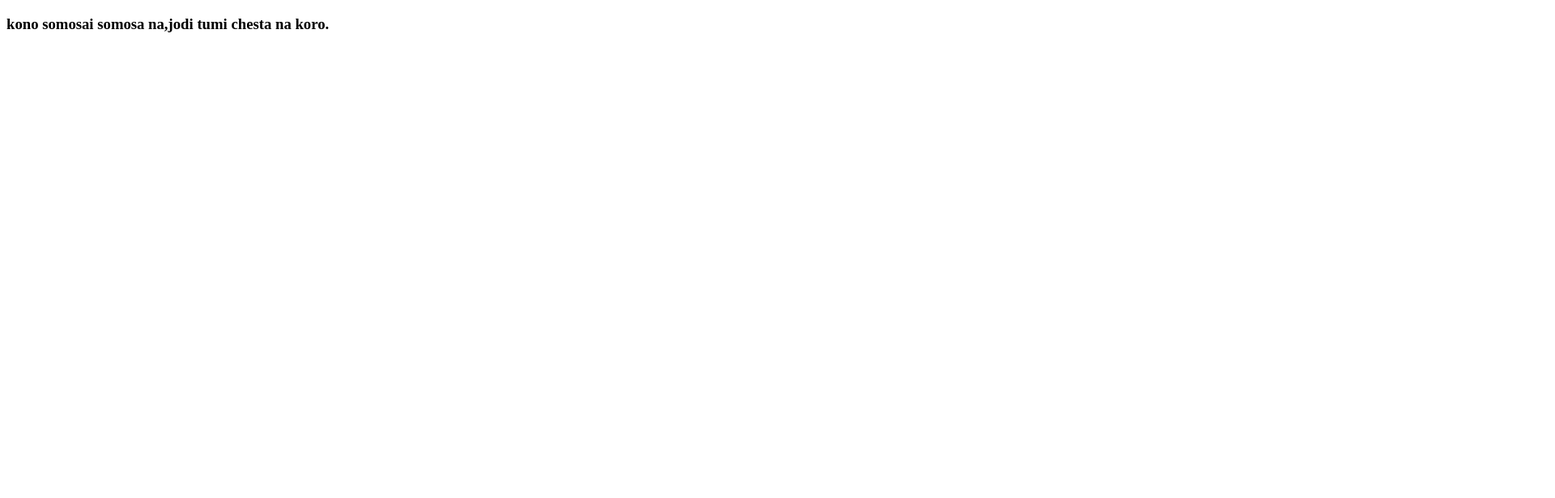
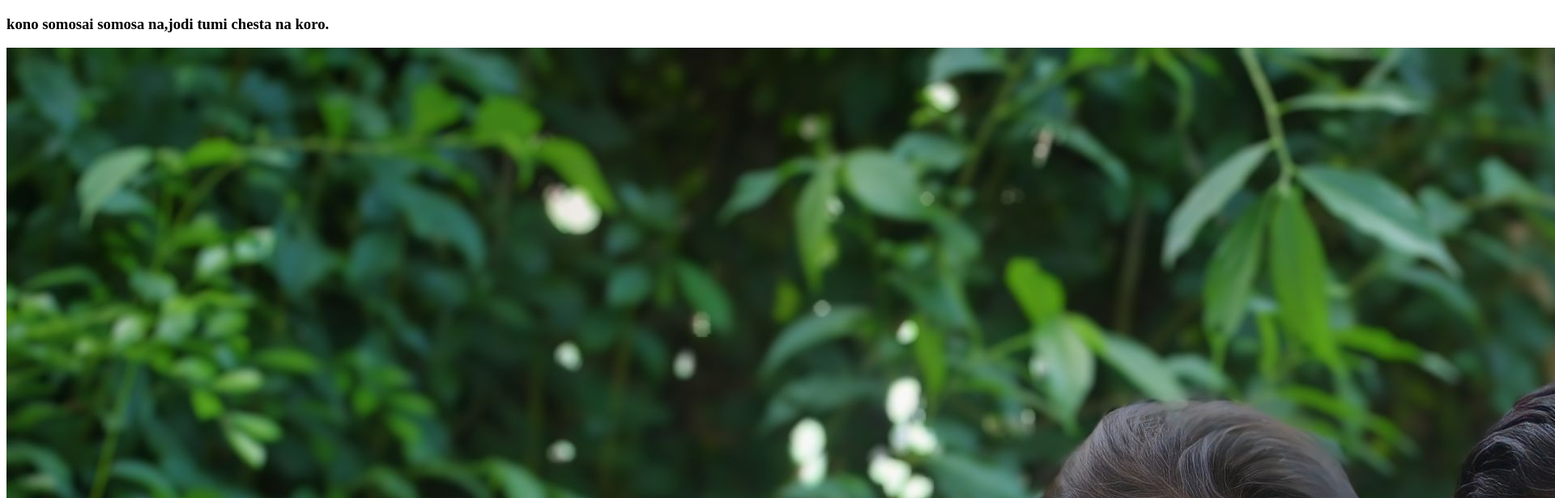
Before and after one commit to dipuroy1234/problem-will-never-forever, a plain HTML site: page index.html in a window 1280 px wide. Shown: the top 616 px of the page at 81% size, 1920 px wide, since content can reach past the window. Drawn offline with Linux system fonts and the light colour scheme.

Commit message:
added bro and sis

```diff
--- a/index.html
+++ b/index.html
@@ -7,5 +7,6 @@
 </head>
 <body>
     <h3>kono somosai somosa na,jodi tumi chesta na koro.</h3>
+    <img src="images/bro & sis.jpg" alt="">
 </body>
 </html>
```
Also changed, not shown: images/bro & sis.jpg (added).
